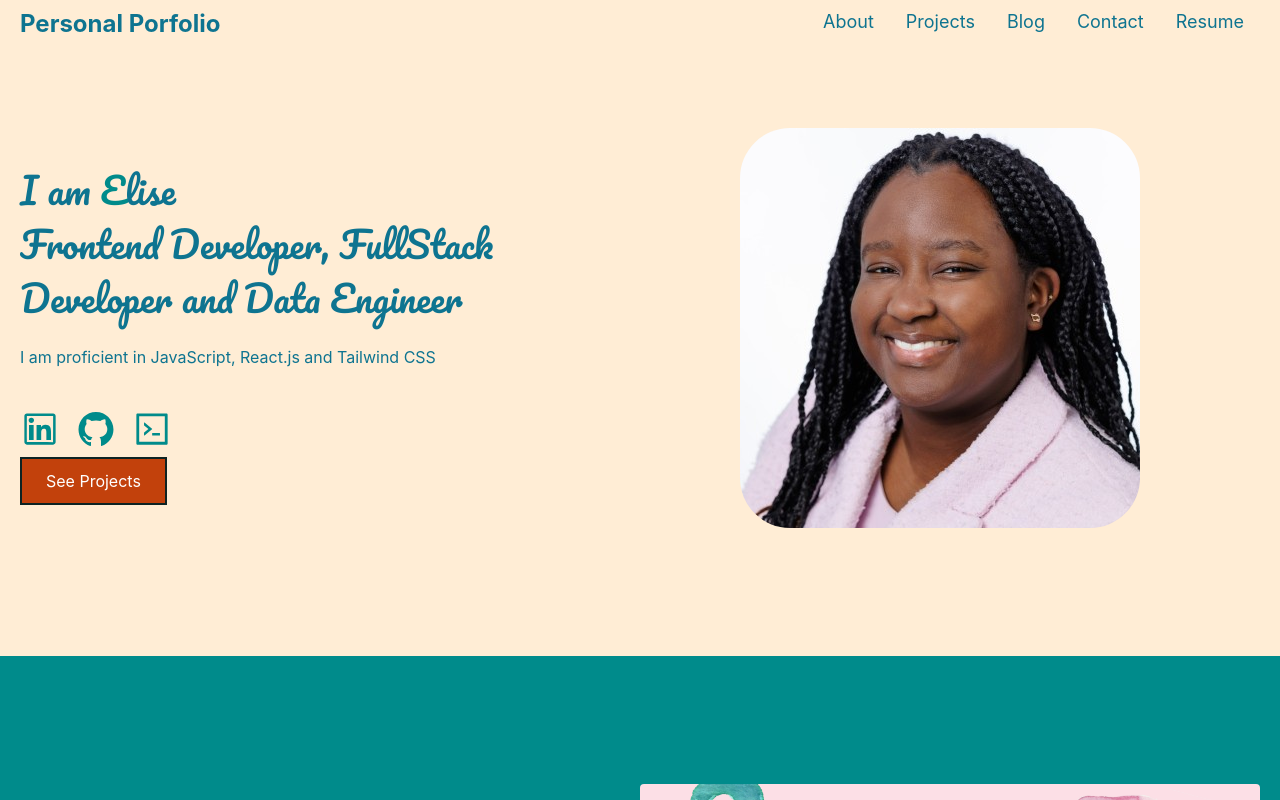
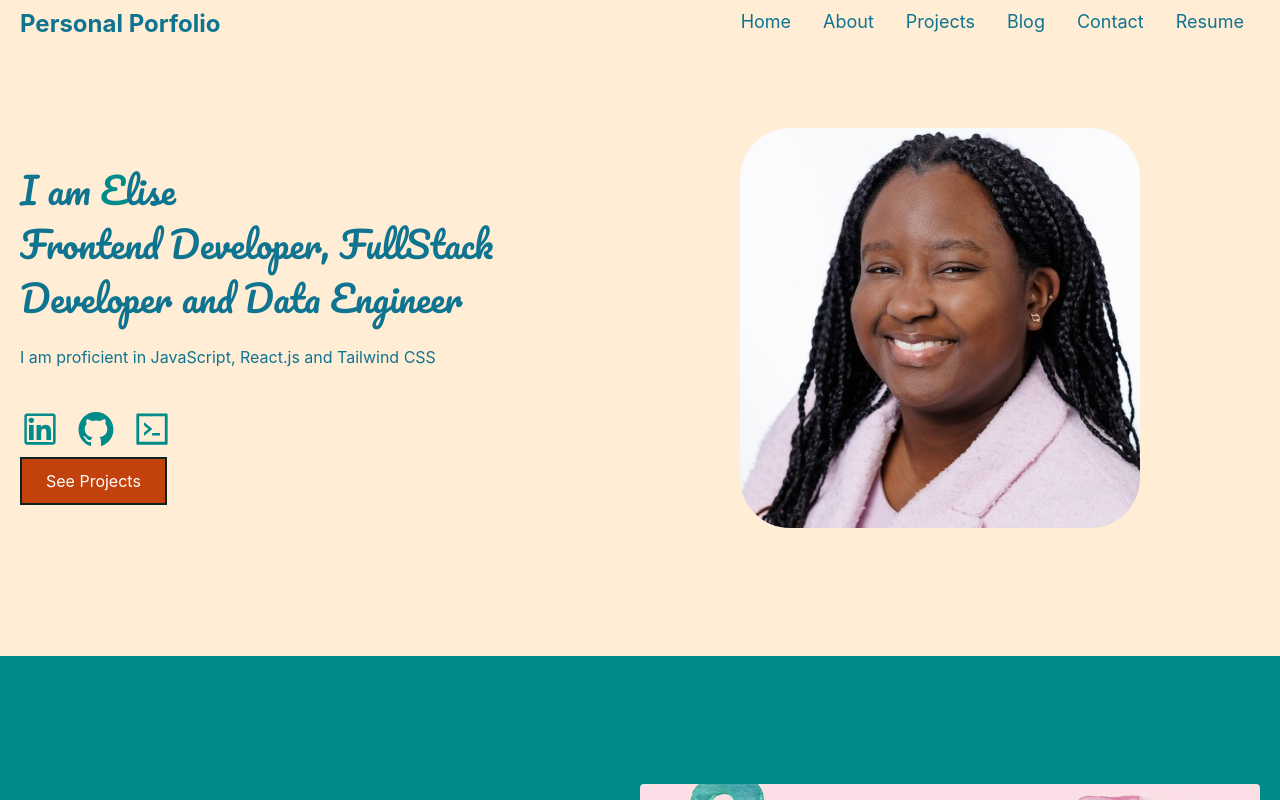
Before and after one commit to ElisefRaz17/personal-portfolio, a React (Create React App) app: page / in a window 1280 px wide. Built offline with nearby package versions, Linux system fonts and the light colour scheme.

Commit message:
fixed routing

```diff
--- a/package.json
+++ b/package.json
@@ -22,6 +22,7 @@
     "react-github-stats-card-v2": "^1.2.0",
     "react-icons": "^5.2.1",
     "react-pdf": "^8.0.2",
+    "react-router-dom": "^6.23.1",
     "react-scripts": "5.0.1",
     "react-social-media-embed": "^2.5.13",
     "typescript": "^5.4.5",
--- a/src/App.js
+++ b/src/App.js
@@ -7,17 +7,22 @@ import Blog from "./Blog";
 import Contact from "./Contact";
 import Footer from "./Footer";
 import Resume from "./Resume";
+import Home from "./Home";
+import {Routes, Route} from "react-router-dom";
 
 function App() {
   return (
     <>
       <Header />
-      <Hero />
-      <About />
-      <Project />
-      <Blog />
-      <Contact />
-      <Resume />
+      {/* <Hero /> */}
+      <Routes>
+        <Route path="/" element={ <Home/>}/>
+        <Route path="/about" element={ <About />}/>
+        <Route path="/project" element={ <Project />}/>
+        <Route path="/blog" element={ <Blog />}/>
+        <Route path="/contact" element={<Contact />}/>
+        <Route path="/resume" element={<Resume />}/>
+      </Routes>
       <Footer />
     </>
   );
--- a/src/Header.js
+++ b/src/Header.js
@@ -1,6 +1,7 @@
 import React, { useState } from "react";
 import { AiOutlineMenu, AiOutlineClose } from "react-icons/ai";
 import "./Header.css";
+import { Link } from "react-router-dom";
 
 const Header = () => {
   const [toggle, setToggle] = useState(false);
@@ -16,23 +17,26 @@ const Header = () => {
       {/* Desktop Nav */}
       <nav className="hidden md:block">
         <ul className="flex">
-          <li>
-            <a href="/#about">About</a>
+        <li>
+            <Link to="/">Home</Link>
           </li>
           <li>
-            <a href="/#projects">Projects</a>
+            <Link to="about/#about">About</Link>
           </li>
           <li>
-            <a href="/#blog">Blog</a>
+            <Link to="project/#project">Projects</Link>
           </li>
           <li>
-            <a href="/#contact">Contact</a>
+            <Link to="blog/#blog">Blog</Link>
+          </li>
+          <li>
+            <Link to="contact/#contact">Contact</Link>
           </li>
           <li>
             {/* <a href="/#resume" target="https://www.linkedin.com/in/elise-frazier-89b356180/overlay/1706385664154/single-media-viewer/?profileId=ACoAACrEJncBAR7UhRnWfb7rbygduE_YmOj7DJA" without rel="noreferrer"> */}
-              <a href="/#resume">
+              <Link to="resume/#resume">
               Resume
-            </a>
+            </Link>
           </li>
         </ul>
       </nav>
--- /dev/null
+++ b/src/Home.js
@@ -0,0 +1,24 @@
+import Header from "./Header";
+import Hero from "./Hero";
+import About from "./About";
+import Project from "./Project";
+import Contact from "./Contact";
+import Resume from "./Resume";
+import Footer from "./Footer";
+
+
+const Home = () => {
+    return(
+    <div>
+        <Header/>
+        <Hero/>
+        <About/>
+        <Project/>
+        <Contact/>
+        <Resume/>
+        <Footer/>
+    </div>
+    )
+}
+
+export default Home;
--- a/src/PhotoGallery.tsx
+++ b/src/PhotoGallery.tsx
@@ -1,6 +1,6 @@
-import React from "react";
 import ReactTabs from "./assets/ReactTabs.jpg";
 import ReactChips from "./assets/ReactChips.jpg";
+import React from "react";
 
 
 const PhotoGallery = () => {
--- /dev/null
+++ b/src/index.d.ts
@@ -0,0 +1 @@
+declare module '*.jpg';
--- a/src/index.js
+++ b/src/index.js
@@ -3,12 +3,13 @@ import ReactDOM from 'react-dom/client';
 import './index.css';
 import App from './App';
 import reportWebVitals from './reportWebVitals';
+import {HashRouter} from "react-router-dom";
 
 const root = ReactDOM.createRoot(document.getElementById('root'));
 root.render(
-  <React.StrictMode>
+  <HashRouter>
     <App />
-  </React.StrictMode>
+  </HashRouter>
 );
 
 // If you want to start measuring performance in your app, pass a function
```
Also changed, not shown: 1 other file (tests, documents, lock files or other folders).
